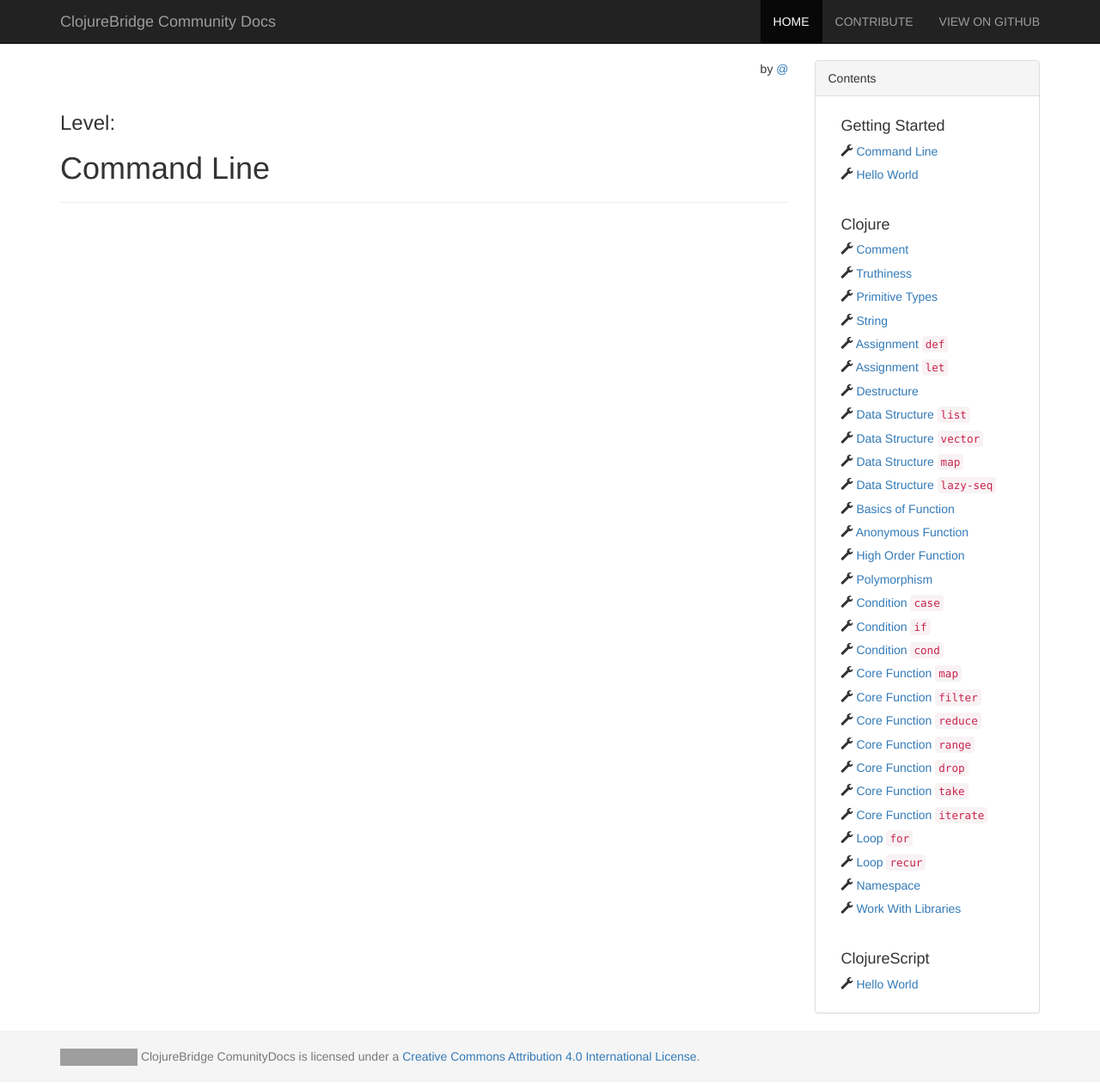
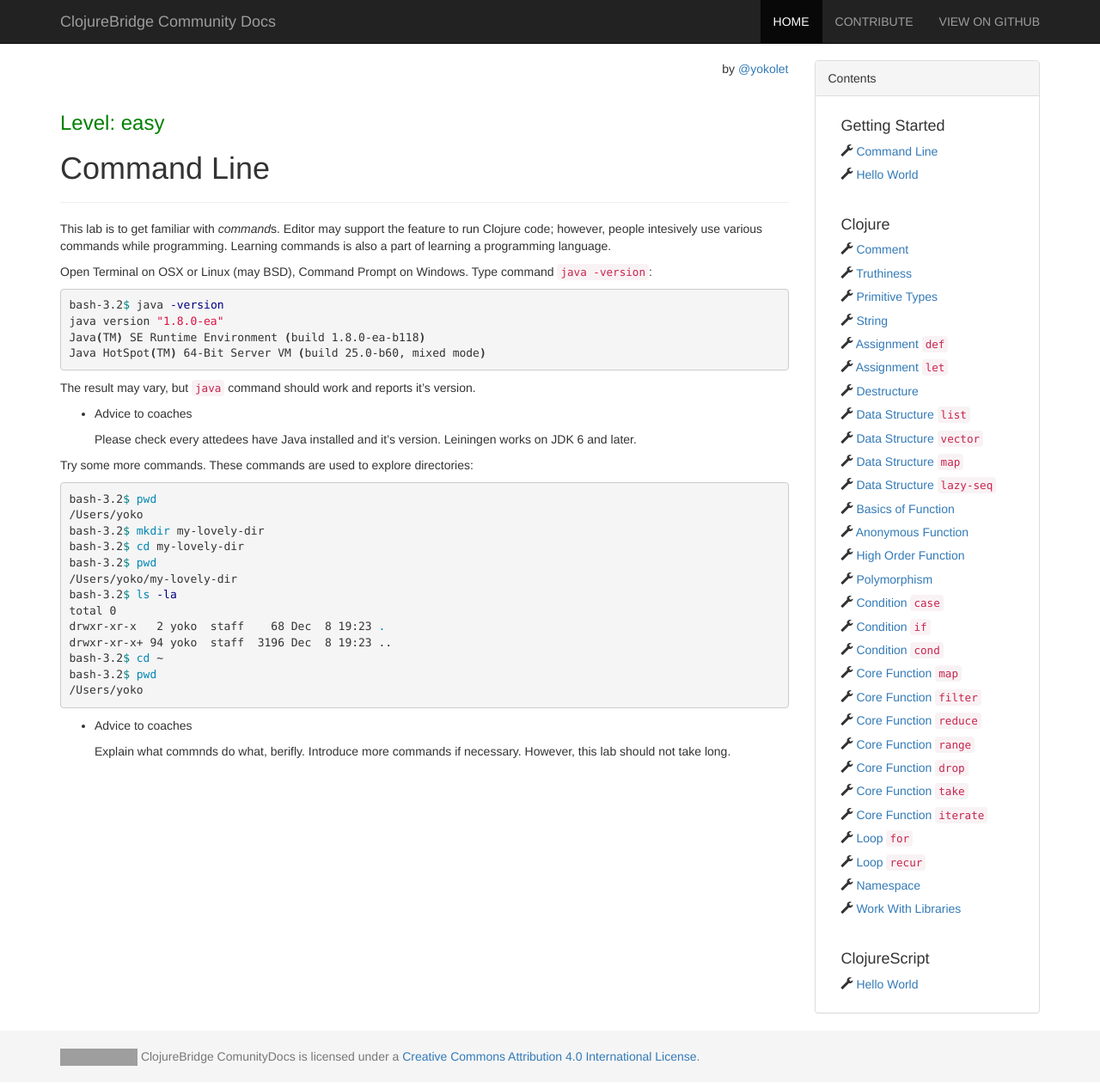
Before and after one commit to ClojureBridge/community-docs, a Jekyll site: the page built from docs/getting-started/command-line.md, in a window 1280 px wide and 1260 px high. Shown: the whole window at 86% size. Built offline with Jekyll 4.4.1, drawn with Linux system fonts in a browser that asks for light colours; nearby versions of some CDN libraries; grey boxes are pictures that could not be loaded.

Commit message:
Added command-line document

```diff
--- a/css/style.css
+++ b/css/style.css
@@ -1,3 +1,11 @@
 .easy {
   color: #008000;
 }
+
+.intermediate {
+  color: ##2B65EC;
+}
+
+.difficult {
+  color: #F52887
+}
--- a/docs/getting-started/command-line.md
+++ b/docs/getting-started/command-line.md
@@ -2,6 +2,50 @@
 layout: docs
 title: Command Line
 permalink: /docs/getting-started/command-line/
-level:
-author:
+level: easy
+author: yokolet
 ---
+
+This lab is to get familiar with *command*s. Editor may support the feature to run Clojure code; however, people intesively use various commands while programming. Learning commands is also a part of learning a programming language.
+
+
+Open Terminal on OSX or Linux (may BSD), Command Prompt on Windows.
+Type command `java -version`:
+
+{% highlight bash %}
+bash-3.2$ java -version
+java version "1.8.0-ea"
+Java(TM) SE Runtime Environment (build 1.8.0-ea-b118)
+Java HotSpot(TM) 64-Bit Server VM (build 25.0-b60, mixed mode)
+{% endhighlight %}
+
+The result may vary, but `java` command should work and reports it's version.
+
+
+- Advice to coaches
+
+    Please check every attedees have Java installed and it's version. Leiningen works on JDK 6 and later.
+
+
+Try some more commands. These commands are used to explore directories:
+
+{% highlight bash %}
+bash-3.2$ pwd
+/Users/yoko
+bash-3.2$ mkdir my-lovely-dir
+bash-3.2$ cd my-lovely-dir
+bash-3.2$ pwd
+/Users/yoko/my-lovely-dir
+bash-3.2$ ls -la
+total 0
+drwxr-xr-x   2 yoko  staff    68 Dec  8 19:23 .
+drwxr-xr-x+ 94 yoko  staff  3196 Dec  8 19:23 ..
+bash-3.2$ cd ~
+bash-3.2$ pwd
+/Users/yoko
+{% endhighlight %}
+
+
+- Advice to coaches
+
+    Explain what commnds do what, berifly. Introduce more commands if necessary. However, this lab should not take long.
```
Also changed, not shown: docs/contribute.md (+4 -2 lines), docs/getting-started/.#helloworld.md (deleted, +0 -1 lines), 1 other file.
